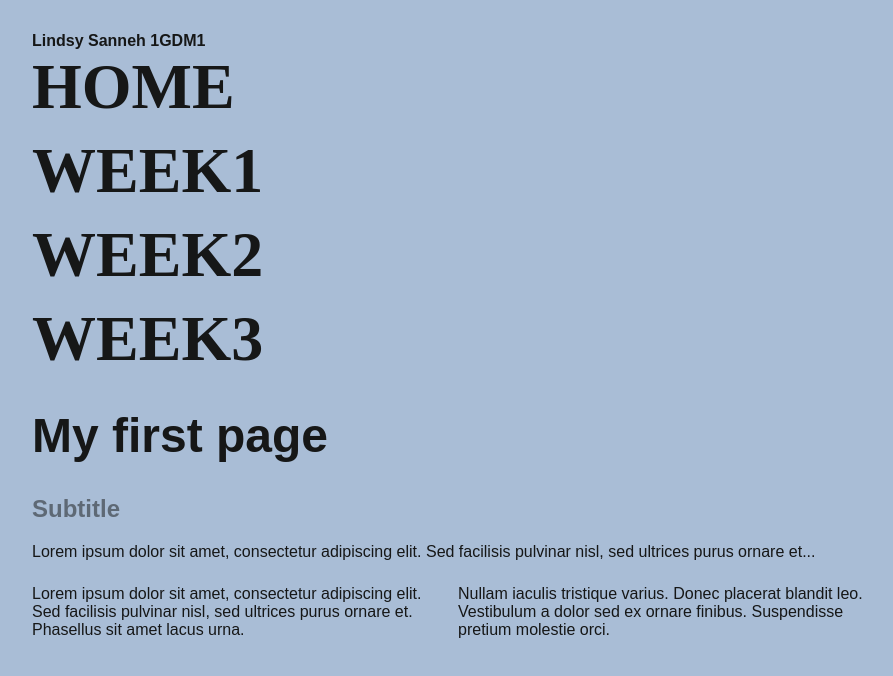
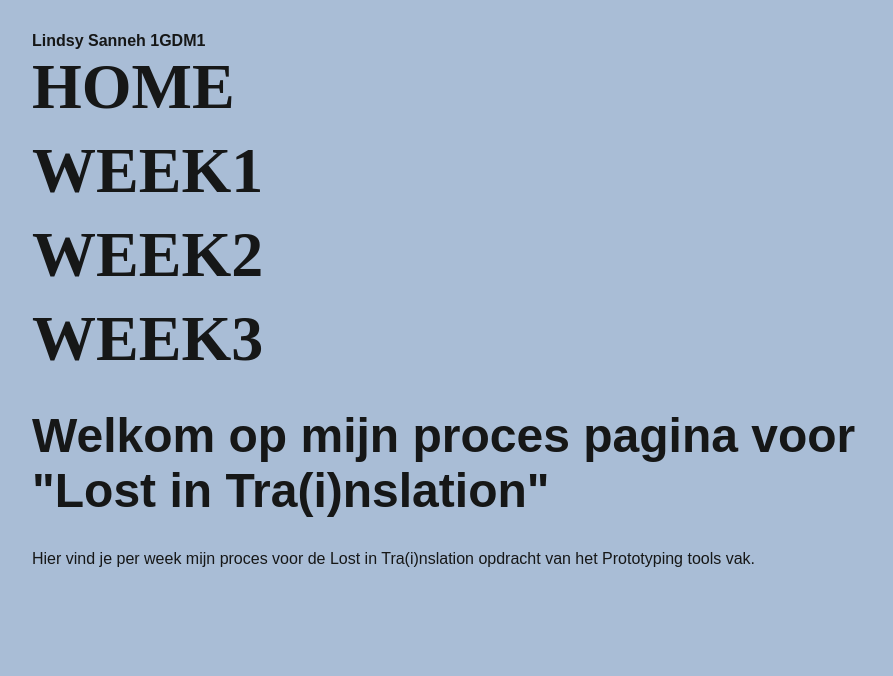
Before and after one commit to Lindsy-Sanneh/projectdocs_SannehL, a plain HTML site: page index.html in a window 1280 px wide. Shown: the whole page, without its empty margins (192-1085 px from the left). Drawn offline with Linux system fonts and the light colour scheme; a web font is replaced by a local one.

Commit message:
correctie 4

```diff
--- a/index.html
+++ b/index.html
@@ -24,21 +24,21 @@
             </ul>
         </div>
         <page>
-            <h1>My first page</h1>
-            <h2>Subtitle</h2>
+            <h1>Welkom op mijn proces pagina voor "Lost in Tra(i)nslation"</h1>
+            <h2></h2>
             <p>
-                Lorem ipsum dolor sit amet, consectetur adipiscing elit. Sed facilisis pulvinar nisl, sed ultrices purus ornare et...
+                Hier vind je per week mijn proces voor de Lost in Tra(i)nslation opdracht van het Prototyping tools vak.
             </p>
             <!-- Flex container with 2 columns -->
             <div class="two-columns">
                 <div class="column">
                     <p>
-                        Lorem ipsum dolor sit amet, consectetur adipiscing elit. Sed facilisis pulvinar nisl, sed ultrices purus ornare et. Phasellus sit amet lacus urna.
+
                     </p>
                 </div>
                 <div class="column">
                     <p>
-                        Nullam iaculis tristique varius. Donec placerat blandit leo. Vestibulum a dolor sed ex ornare finibus. Suspendisse pretium molestie orci.
+
                     </p>
                 </div>
             </div>
```
